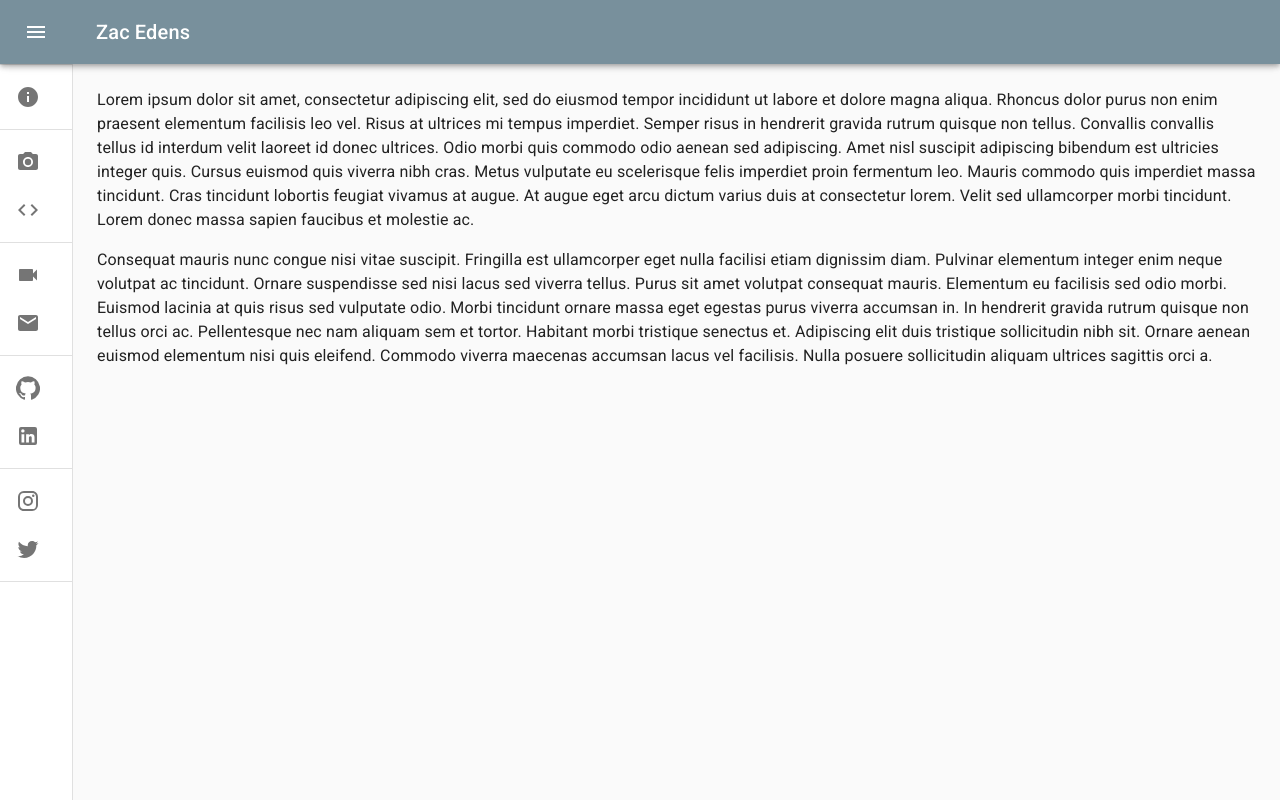
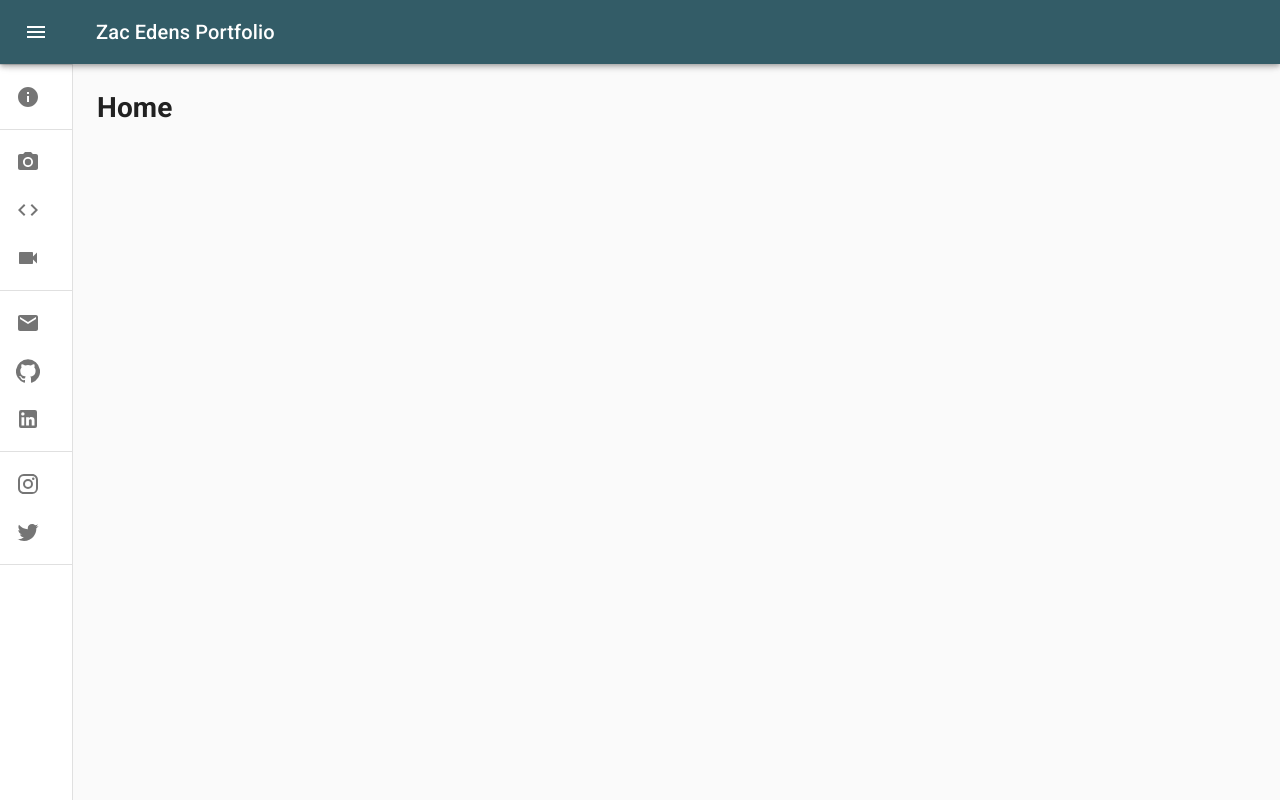
Before and after one commit to themancalledzac/edens-portfolio, a React (Create React App) app: page / in a window 1280 px wide. Built offline with nearby package versions, Linux system fonts and the light colour scheme.

Commit message:
work on sidebar, first three links now functional

```diff
--- a/package.json
+++ b/package.json
@@ -14,6 +14,7 @@
     "nodemon": "^2.0.7",
     "react": "^17.0.1",
     "react-dom": "^17.0.1",
+    "react-router-dom": "^5.2.0",
     "react-scripts": "4.0.0",
     "web-vitals": "^1.1.0"
   },
--- a/src/App.js
+++ b/src/App.js
@@ -1,11 +1,12 @@
+import { BrowserRouter as Router } from "react-router-dom";
 import "./App.scss";
 import Main from "./page/main";
 
 function App() {
   return (
-    <>
+    <Router>
       <Main />
-    </>
+    </Router>
   );
 }
 
--- a/src/index.js
+++ b/src/index.js
@@ -2,8 +2,7 @@ import React from "react";
 import ReactDOM from "react-dom";
 import App from "./App";
 import "fontsource-roboto";
-import AccessAlarmIcon from "@material-ui/icons/AccessAlarm";
-import ThreeDRotation from "@material-ui/icons/ThreeDRotation";
+
 
 ReactDOM.render(
   <React.StrictMode>
--- /dev/null
+++ b/src/page/Coding/index.js
@@ -0,0 +1,11 @@
+import React from "react";
+
+const Coding = () => {
+  return (
+    <div>
+      <h1>Coding</h1>
+    </div>
+  );
+};
+
+export default Coding;
--- /dev/null
+++ b/src/page/Home/index.js
@@ -0,0 +1,11 @@
+import React from "react";
+
+const Home = () => {
+  return (
+    <div>
+      <h1>Home</h1>
+    </div>
+  );
+};
+
+export default Home;
--- /dev/null
+++ b/src/page/Photography/index.js
@@ -0,0 +1,11 @@
+import React from "react";
+
+const Photography = () => {
+  return (
+    <div>
+      <h1>Photography</h1>
+    </div>
+  );
+};
+
+export default Photography;
--- a/src/page/main.js
+++ b/src/page/main.js
@@ -1,3 +1,4 @@
+// Imports ------------------------------------------------
 import React from "react";
 import clsx from "clsx";
 import { makeStyles, useTheme } from "@material-ui/core/styles";
@@ -15,7 +16,7 @@ import ChevronRightIcon from "@material-ui/icons/ChevronRight";
 import ListItem from "@material-ui/core/ListItem";
 import ListItemIcon from "@material-ui/core/ListItemIcon";
 import ListItemText from "@material-ui/core/ListItemText";
-import { grey, blueGrey } from "@material-ui/core/colors";
+import { grey, blueGrey, teal } from "@material-ui/core/colors";
 import CameraAltIcon from "@material-ui/icons/CameraAlt";
 import CodeIcon from "@material-ui/icons/Code";
 import InfoIcon from "@material-ui/icons/Info";
@@ -26,17 +27,35 @@ import LinkedInIcon from "@material-ui/icons/LinkedIn";
 import InstagramIcon from "@material-ui/icons/Instagram";
 import TwitterIcon from "@material-ui/icons/Twitter";
 import Paragraph from "../components/paragraph";
+import { Route, BrowserRouter as Router, Switch, Link } from "react-router-dom";
+import Home from "./Home";
+import Photography from "./Photography";
+import Coding from "./Coding";
+
 // import { AccessAlarm, ThreeDRotation } from "@material-ui/icons";
 
 const drawerWidth = 240;
-
+const colors = {
+  blue: `#335c67`,
+  yellow: `#fff3b0`,
+  orange: `#e09f3e`,
+  red: `#9e2a2b`,
+  maroon: `#540b0e`,
+  grey1: `#cfdbd5`,
+  grey2: `#e8eddf`,
+  primary: `#f5cb5c`,
+  dark: `#242423`,
+  darkGrey: `#333533`,
+};
+// Use Styles ---------------------------------------------
 const useStyles = makeStyles((theme) => ({
   root: {
     display: "flex",
   },
   appBar: {
     zIndex: theme.zIndex.drawer + 1,
-    backgroundColor: blueGrey[400],
+    backgroundColor: colors.blue,
+
     transition: theme.transitions.create(["width", "margin"], {
       easing: theme.transitions.easing.sharp,
       duration: theme.transitions.duration.leavingScreen,
@@ -93,6 +112,7 @@ const useStyles = makeStyles((theme) => ({
   },
 }));
 
+// export -------------------------------------------------
 export default function Main() {
   const classes = useStyles();
   const theme = useTheme();
@@ -106,11 +126,15 @@ export default function Main() {
     setOpen(false);
   };
 
+  // const sideBarLink = () => {
+  //   if (key === "About Me")
+  // };
+
   return (
     <div className={classes.root}>
       <CssBaseline />
       <AppBar
-        position="fixed"
+        position='fixed'
         // color="lightBlue"
         className={clsx(classes.appBar, {
           [classes.appBarShift]: open,
@@ -118,23 +142,23 @@ export default function Main() {
       >
         <Toolbar>
           <IconButton
-            color="inherit"
-            aria-label="open drawer"
+            color='inherit'
+            aria-label='open drawer'
             onClick={handleDrawerOpen}
-            edge="start"
+            edge='start'
             className={clsx(classes.menuButton, {
               [classes.hide]: open,
             })}
           >
             <MenuIcon />
           </IconButton>
-          <Typography variant="h6" noWrap>
-            Zac Edens
+          <Typography variant='h6' noWrap>
+            Zac Edens Portfolio
           </Typography>
         </Toolbar>
       </AppBar>
       <Drawer
-        variant="permanent"
+        variant='permanent'
         className={clsx(classes.drawer, {
           [classes.drawerOpen]: open,
           [classes.drawerClose]: !open,
@@ -157,64 +181,86 @@ export default function Main() {
         </div>
         <Divider />
         <List>
-          {["About Me"].map((text, index) => (
-            <ListItem button key={text}>
+          <Link to={"/"}>
+            <ListItem button key={"About Me"}>
               <ListItemIcon>
-                {index % 2 === 0 ? <InfoIcon /> : <CodeIcon />}
+                <InfoIcon />
               </ListItemIcon>
-              <ListItemText primary={text} />
+              <ListItemText primary={"About Me"} />
             </ListItem>
-          ))}
+          </Link>
         </List>
         <Divider />
         <List>
-          {["Photography", "Web Dev"].map((text, index) => (
-            <ListItem button key={text}>
+          <Link to={"/photography"}>
+            <ListItem button key={"Photography"}>
               <ListItemIcon>
-                {index % 2 === 0 ? <CameraAltIcon /> : <CodeIcon />}
+                <CameraAltIcon />
               </ListItemIcon>
-              <ListItemText primary={text} />
+              <ListItemText primary={"Photography"} />
             </ListItem>
-          ))}
+          </Link>
+          <Link to={"/coding"}>
+            <ListItem button key={"Web Dev"}>
+              <ListItemIcon>
+                <CodeIcon />
+              </ListItemIcon>
+              <ListItemText primary={"Web Dev"} />
+            </ListItem>
+          </Link>
+          <ListItem button key={"Videography"}>
+            <ListItemIcon>
+              <VideocamIcon />
+            </ListItemIcon>
+            <ListItemText primary={"Videography"} />
+          </ListItem>
         </List>
         <Divider />
         <List>
-          {["Videography", "Email"].map((text, index) => (
-            <ListItem button key={text}>
+          <ListItem button key={"Email"}>
             <ListItemIcon>
-                {index % 2 === 0 ? <VideocamIcon /> : <EmailIcon />}
+              <EmailIcon />
             </ListItemIcon>
-              <ListItemText primary={text} />
+            <ListItemText primary={"Email"} />
           </ListItem>
-          ))}
+          <ListItem button key={"Github"}>
+            <ListItemIcon>
+              <GitHubIcon />
+            </ListItemIcon>
+            <ListItemText primary={"Github"} />
+          </ListItem>
+          <ListItem button key={"LinkedIn"}>
+            <ListItemIcon>
+              <LinkedInIcon />
+            </ListItemIcon>
+            <ListItemText primary={"LinkedIn"} />
+          </ListItem>
         </List>
         <Divider />
         <List>
-          {["Github", "LinkedIn"].map((text, index) => (
-            <ListItem button key={text}>
+          <ListItem button key={"Instagram"}>
             <ListItemIcon>
-                {index % 2 === 0 ? <GitHubIcon /> : <LinkedInIcon />}
+              <InstagramIcon />
             </ListItemIcon>
-              <ListItemText primary={text} />
+            <ListItemText primary={"Instagram"} />
           </ListItem>
-          ))}
-        </List>
-        <Divider />
-        <List>
-          {["Instagram", "Twitter"].map((text, index) => (
-            <ListItem button key={text}>
+          <ListItem button key={"Twitter"}>
             <ListItemIcon>
-                {index % 2 === 0 ? <InstagramIcon /> : <TwitterIcon />}
+              <TwitterIcon />
             </ListItemIcon>
-              <ListItemText primary={text} />
+            <ListItemText primary={"Twitter"} />
           </ListItem>
-          ))}
         </List>
         <Divider />
       </Drawer>
       <main className={classes.content}>
         <div className={classes.toolbar} />
-        <Paragraph />
+
+        <Switch>
+          <Route exact path='/' component={Home} />
+          <Route exact path='/photography' component={Photography} />
+          <Route exact path='/coding' component={Coding} />
+        </Switch>
       </main>
     </div>
   );
```
Also changed, not shown: src/components/colors.d.ts (added, +14 -0 lines), 1 other file (tests, documents, lock files or other folders). Lines whose indentation alone changed are shown as unchanged.
